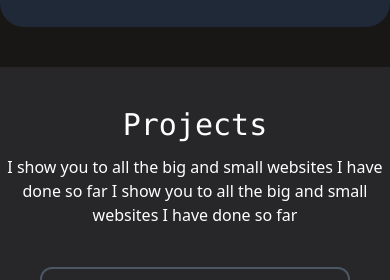
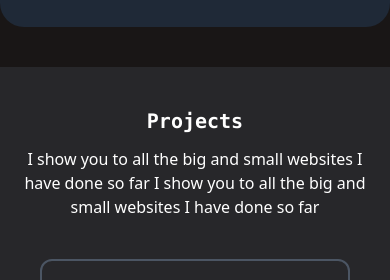
Before and after one commit to josua-stng/portofolio-website, a React (Vite) app: page / in a window 390 px wide. Shown: the part 1921-2201 px from the top of the page. Built offline with nearby package versions, Linux system fonts and the light colour scheme.

Commit message:
feat:styling  content

```diff
--- a/src/project-page/Projects.tsx
+++ b/src/project-page/Projects.tsx
@@ -5,8 +5,8 @@ const Project= () =>{
     return(
         <div className="bg-zinc-800 text-white mt-10">
                     <div className='text-center pt-10 pb-10'>
-                    <p className='text-3xl font-mono pb-3'>Projects</p>
-                     <p>I show you to all the big and small websites I have done so far I show you to all the big and small websites I have done so far</p>
+                    <p className='text-xl sm:text-3xl font-mono pb-3 font-bold'>Projects</p>
+                     <p className='px-5'>I show you to all the big and small websites I have done so far I show you to all the big and small websites I have done so far</p>
                     </div>
               <div className='grid md:grid-cols-2 xl:grid-cols-3 px-10 justify-center items-center gap-10 pb-5 '>
                 {sliceProject.map((projects)=>{
```
